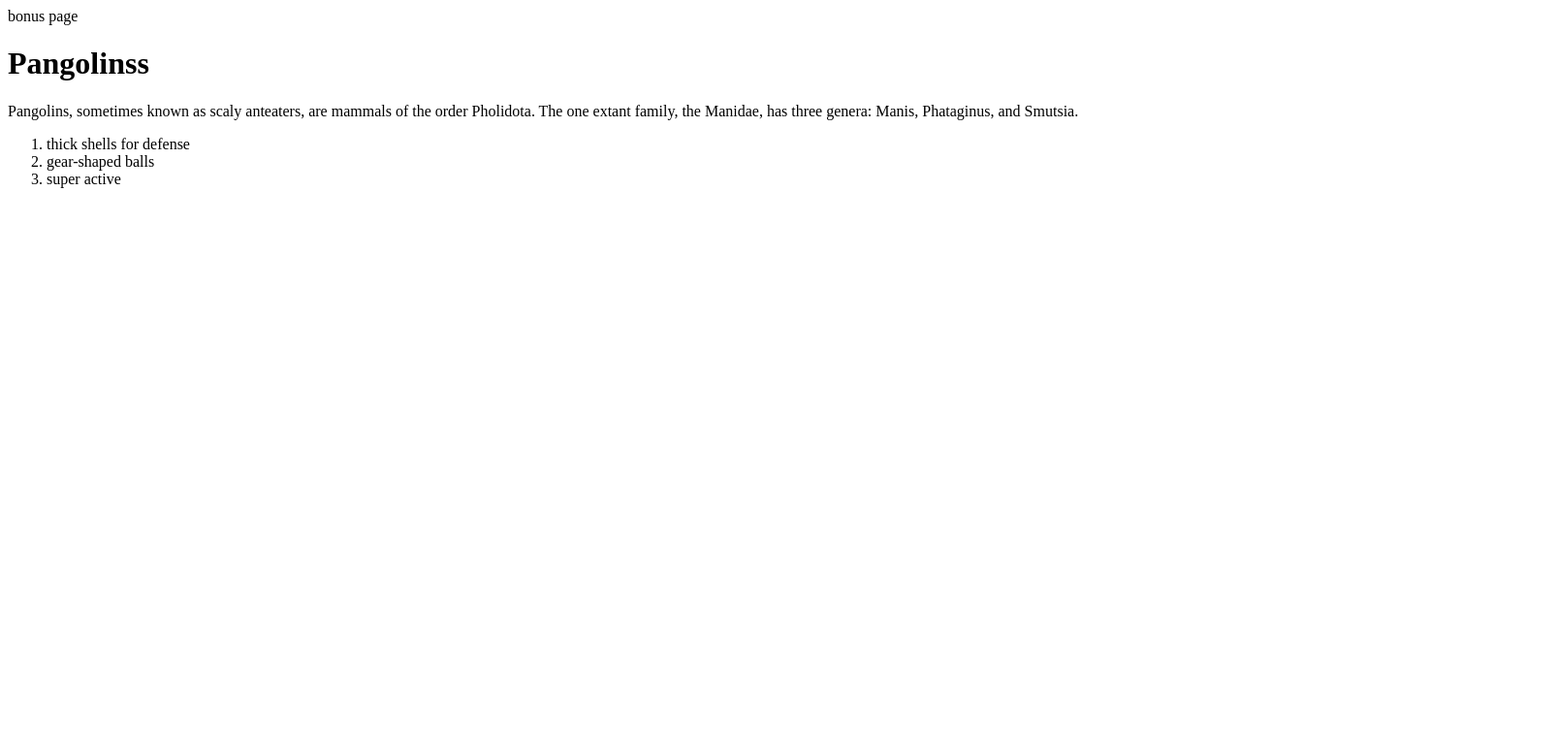
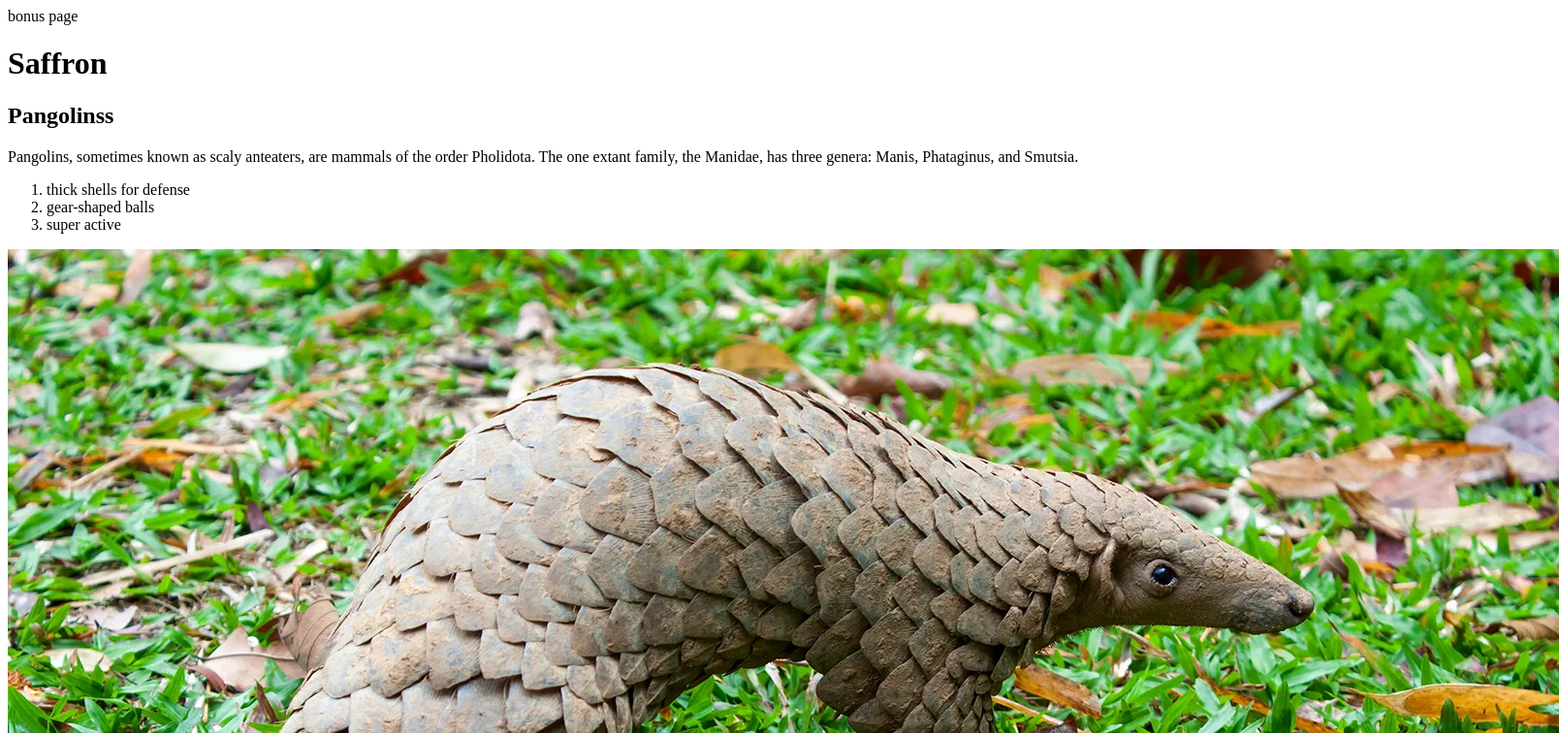
Before and after one commit to 44-563-Web-Apps-S23/44563-webapps-assignment-3-perasarvani, a plain HTML site: page bonus.html in a window 1280 px wide. Shown: the top 756 px of the page at 97% size, 1608 px wide, since content can reach past the window. Drawn offline with Linux system fonts and the light colour scheme.

Commit message:
bonus.html
bonus.html updated

```diff
--- a/bonus.html
+++ b/bonus.html
@@ -4,7 +4,8 @@
      <tittle>bonus page</tittle>
     </head>
     <body>
-        <h1>Pangolinss</h1>
+        <h1>Saffron</h1>
+        <h2>Pangolinss</h2>
         <p>Pangolins, sometimes known as scaly anteaters, are mammals of the order Pholidota. The one extant family, the Manidae, has three genera: Manis, Phataginus, and Smutsia.</p>
     <ol>
         <li>thick shells for defense</li>
@@ -12,5 +13,6 @@
         <li>super active</li>
 
     </ol>
+    <img src="Pangolin.webp"/>
     </body>
 </html>
```
